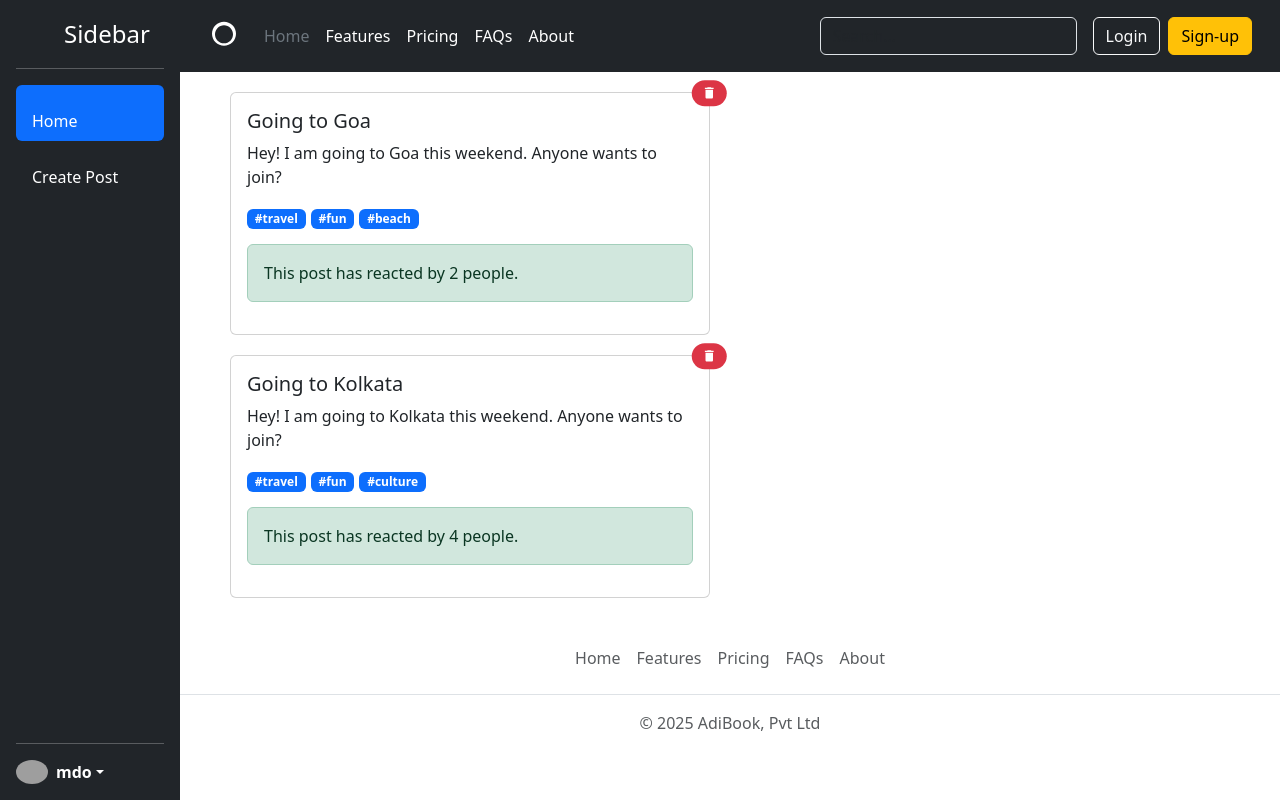
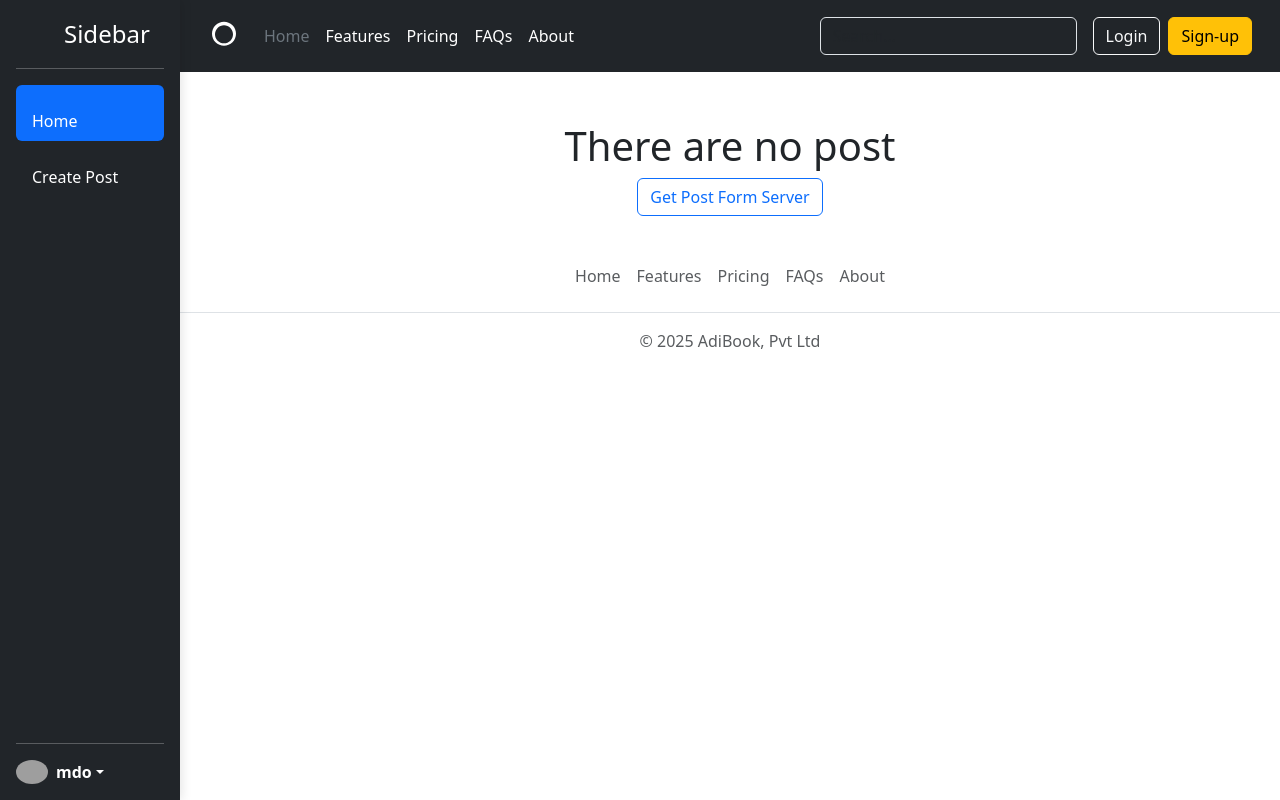
Before and after one commit to Aditya-das-4707-e/Social_Media, a React (Vite) app: page / in a window 1280 px wide. Built offline with nearby package versions, Linux system fonts and the light colour scheme; grey boxes are pictures that could not be loaded.

Commit message:
data fetch get

```diff
--- a/src/App.css
+++ b/src/App.css
@@ -2,33 +2,43 @@
 @tailwind components;
 @tailwind utilities;
 
-
-.app-container{
+.app-container {
   display: flex;
 }
 
-.content{
+.content {
   width: 100%;
 }
 
-.sidebar{
-  min-height: 800px;
+.sidebar {
+  width: 280px;
+  color: white;
+  padding: 30px 20px;
+  box-shadow: 2px 0 10px rgba(0, 0, 0, 0.1);
+  position: sticky;
+  top: 0;
+  height: 100vh;
 }
 
-.post-card{
+.post-card {
   margin: 20px 50px;
 }
 
-.HashTag{
+.HashTag {
   margin-right: 5px;
 }
 
-.reactions{
+.reactions {
   margin: 15px 0 0 0;
 }
 
-.create-post{
+.create-post {
   width: 80%;
   margin-top: 50px;
   margin-left: 10%;
 }
+
+.welcome-message {
+  text-align: center;
+  margin-top: 50px;
+}
--- a/src/components/PostList.jsx
+++ b/src/components/PostList.jsx
@@ -1,12 +1,24 @@
 import React, { useContext } from "react";
 import Post from "./Post";
 import { postListContext as postListData } from "../store/post-list-store";
+import WelcomeMessage from "./WelcomeMessage";
 
 const PostList = () => {
-  const { postList } = useContext(postListData);
-  console.log(postList);
+  const { postList, addInitialPosts} = useContext(postListData);
+  const handleGetPost = () => {
+    fetch("https://dummyjson.com/posts")
+      .then((res) => res.json())
+      .then(data => {
+        addInitialPosts(data.posts);
+      }
+      );
+  };
+
   return (
     <div>
+      {postList.length === 0 && (
+        <WelcomeMessage onGetPostClick={handleGetPost} />
+      )}
       {postList.map((post) => (
         <Post key={post.id} post={post} />
       ))}
--- /dev/null
+++ b/src/components/WelcomeMessage.jsx
@@ -0,0 +1,20 @@
+import React from "react";
+
+const WelcomeMessage = ({ onGetPostClick }) => {
+  return (
+    <div>
+      <center className="welcome-message">
+        <h1>There are no post</h1>
+        <button
+          type="button"
+          onClick={onGetPostClick}
+          className="btn btn-outline-primary"
+        >
+          Get Post Form Server
+        </button>
+      </center>
+    </div>
+  );
+};
+
+export default WelcomeMessage;
--- a/src/store/post-list-store.jsx
+++ b/src/store/post-list-store.jsx
@@ -4,6 +4,7 @@ import { useReducer } from "react";
 export const postListContext = createContext({
   postList: [],
   addPost: () => {},
+  addInitialPosts: () => {},
   deletePost: () => {},
 });
 
@@ -13,6 +14,9 @@ const postListReducer = (currPostList, action) => {
     newPostList = currPostList.filter(
       (post) => post.id !== action.payload.postId
     );
+
+  } else if (action.type === "ADD_INITIAL_POSTS") {
+    newPostList = action.payload.posts;
   } else if (action.type === "ADD_POST") {
     newPostList = [action.payload, ...currPostList];
   }
@@ -20,10 +24,7 @@ const postListReducer = (currPostList, action) => {
 };
 
 const PostListProvider = ({ children }) => {
-  const [postList, dispatchPostList] = useReducer(
-    postListReducer,
-    DEFAULT_POST_LIST
-  );
+  const [postList, dispatchPostList] = useReducer(postListReducer, []);
 
   const addPost = (userId, postTitle, postBody, reactions, tags) => {
     dispatchPostList({
@@ -39,6 +40,15 @@ const PostListProvider = ({ children }) => {
     });
   };
 
+  const addInitialPosts = (posts) => {
+    dispatchPostList({
+      type: "ADD_INITIAL_POSTS",
+      payload: {
+        posts,
+      },
+    });
+  };
+
   const deletePost = (postId) => {
     dispatchPostList({
       type: "DELETE_POST",
@@ -49,29 +59,10 @@ const PostListProvider = ({ children }) => {
   };
 
   return (
-    <postListContext.Provider value={{ postList, addPost, deletePost }}>
+    <postListContext.Provider value={{ postList, addPost, addInitialPosts, deletePost }}>
       {children}
     </postListContext.Provider>
   );
 };
 
-const DEFAULT_POST_LIST = [
-  {
-    id: "1",
-    title: "Going to Goa",
-    body: "Hey! I am going to Goa this weekend. Anyone wants to join?",
-    reaction: 2,
-    userId: "user_9",
-    tags: ["#travel", "#fun", "#beach"],
-  },
-  {
-    id: "2",
-    title: "Going to Kolkata",
-    body: "Hey! I am going to Kolkata this weekend. Anyone wants to join?",
-    reaction: 4,
-    userId: "user_10",
-    tags: ["#travel", "#fun", "#culture"],
-  },
-];
-
 export default PostListProvider;
```
